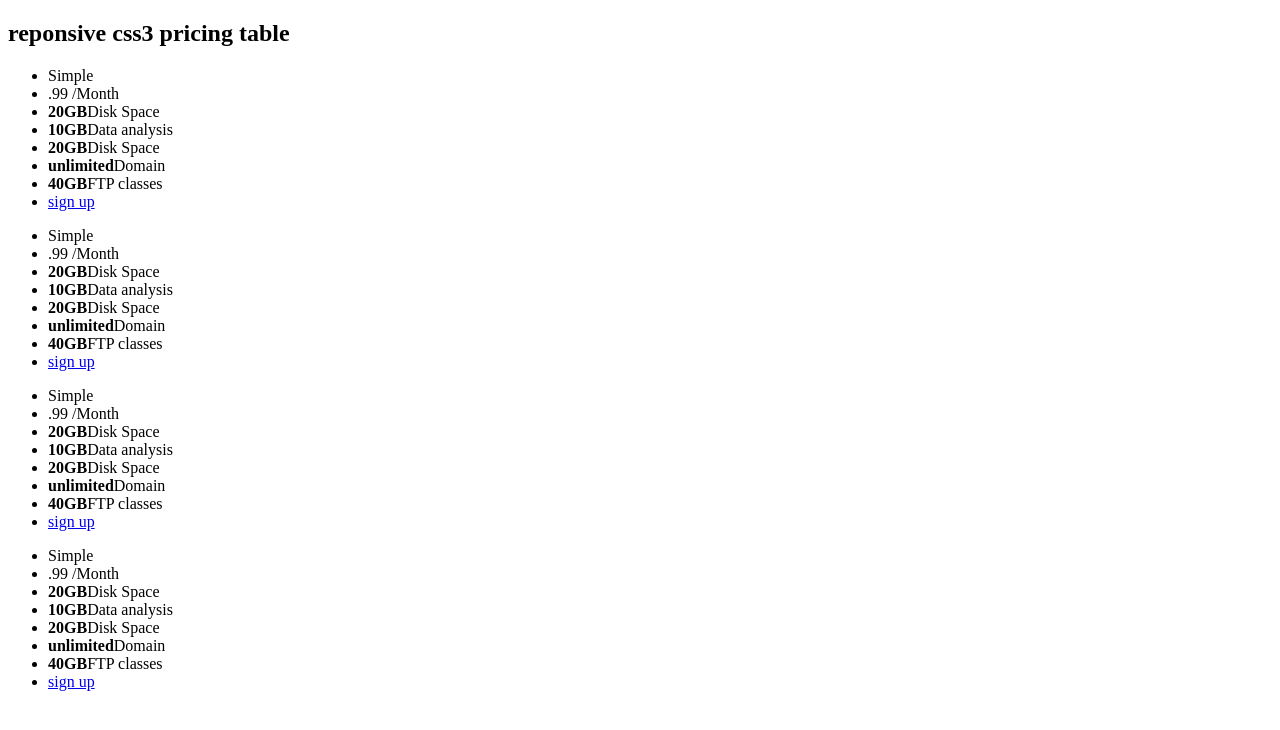
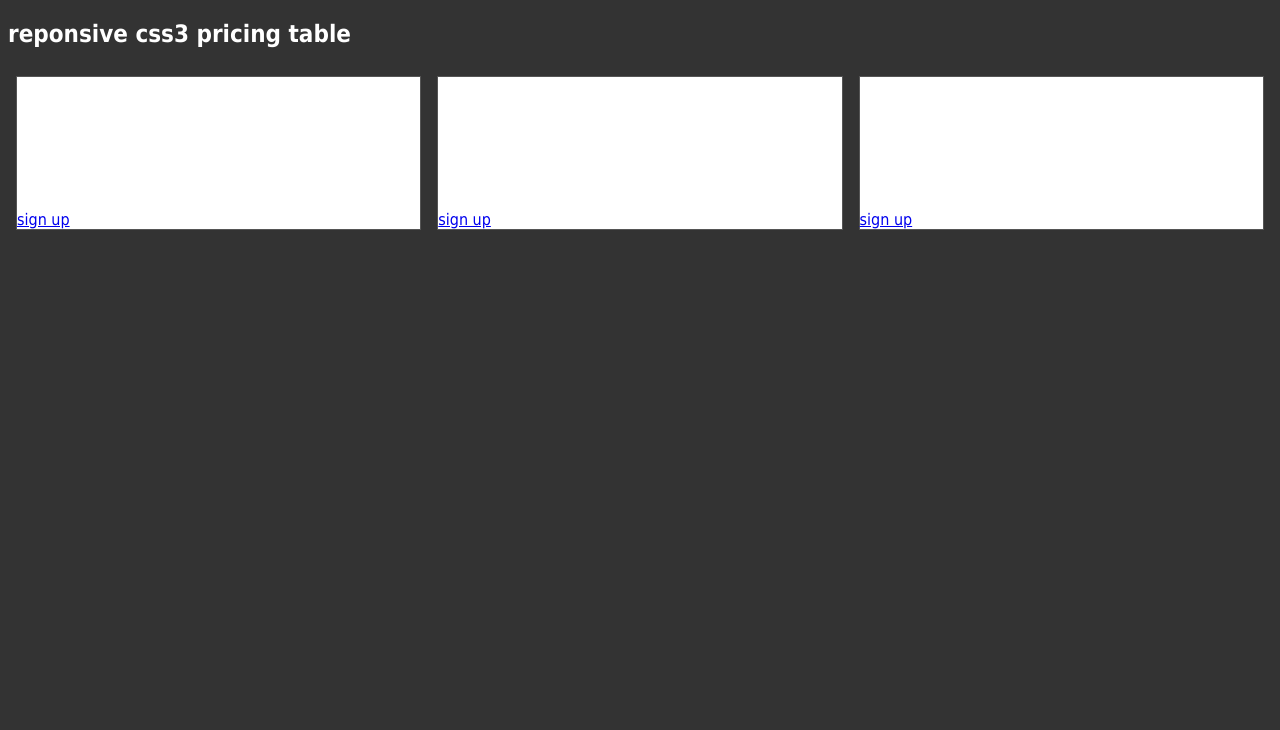
Before and after one commit to codewiztinsing/cssninjas, a plain HTML site: page pricing.html in a window 1280 px wide. Drawn offline with Linux system fonts and the light colour scheme.

Commit message:
wiring up css file and adding some styes in inside it

```diff
--- a/pricing.css
+++ b/pricing.css
@@ -0,0 +1,29 @@
+body {
+    font-family: "Tahoma",sans-serif;
+    background: #333;
+    color:#fff;
+}
+
+
+.col {
+    float: left;
+    width: 33.33%;
+    padding: 8px;
+    box-sizing: border-box;
+
+}
+
+
+.price-box {
+    background:#fff;
+    color:dark;
+    list-style: none;
+    border:1px solid #555;
+    padding:0;
+    margin:0;
+    transition: 0.3s;
+}
+
+.price-box:hover ,.price-box.best {
+    box-shadow: 0 10px 15px 0 #000;
+}
--- a/pricing.html
+++ b/pricing.html
@@ -5,6 +5,7 @@
     <meta name="viewport" content="width=device-width, initial-scale=1.0" />
     <meta http-equiv="X-UA-Compatible" content="ie=edge" />
     <title>pricing</title>
+    <link rel="stylesheet" href="./pricing.css">
   </head>
 
   <body>
@@ -53,19 +54,5 @@
       </div>
 
 
-
-
-      <div class="col">
-        <ul class="price-box">
-          <li class="header">Simple</li>
-          <li class="emph">.99 /Month</li>
-          <li><strong>20GB</strong>Disk Space</li>
-          <li><strong>10GB</strong>Data analysis</li>
-          <li><strong>20GB</strong>Disk Space</li>
-          <li><strong>unlimited</strong>Domain</li>
-          <li><strong>40GB</strong>FTP classes</li>
-          <li class="emph"><a href="#"  class="button">sign up</a></li>
-        </ul>
-      </div>
   </body>
 </html>
```
